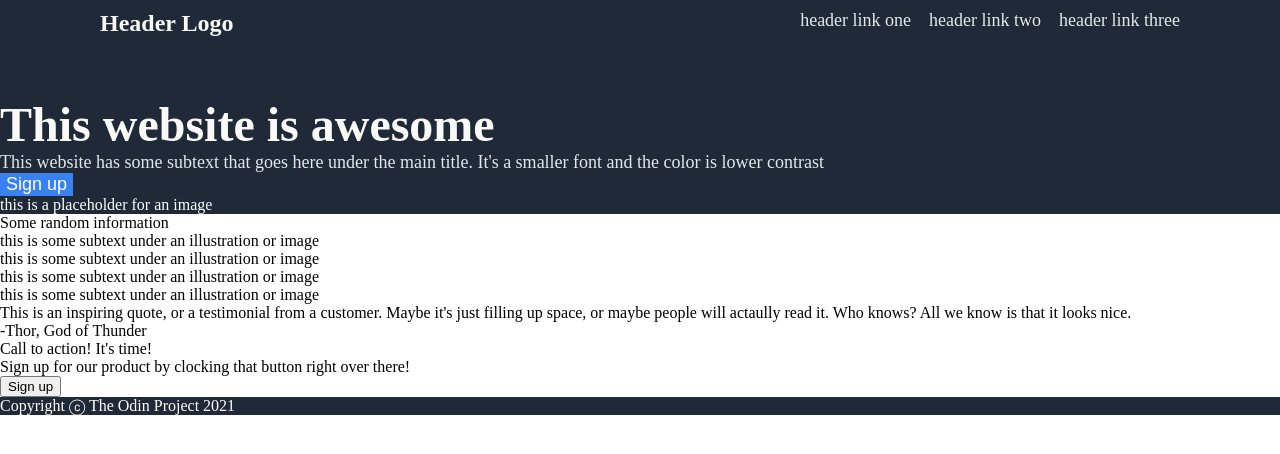
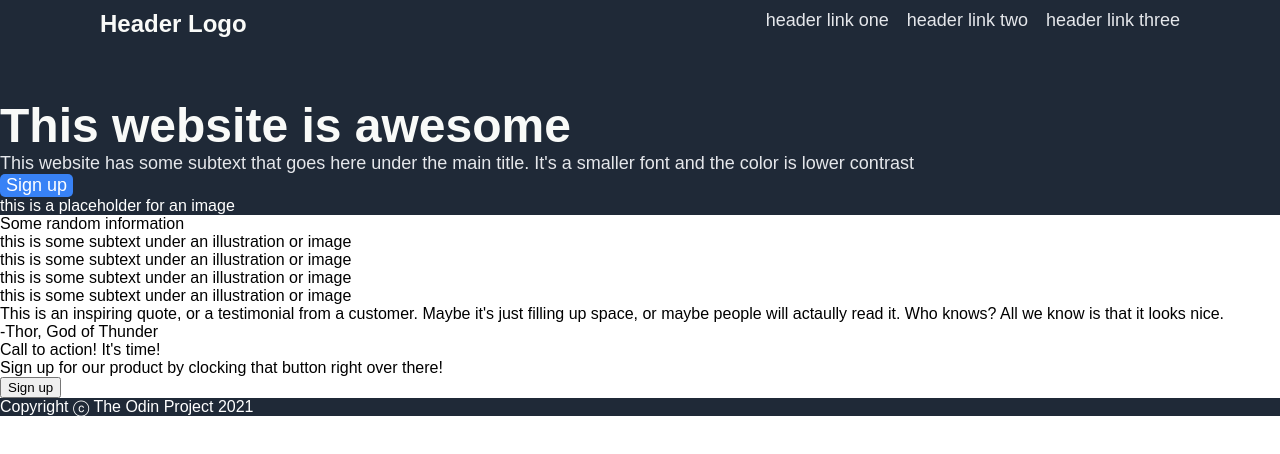
Before and after one commit to ale-munozz25/project-landing-page, a plain HTML site: page index.html in a window 1280 px wide. Drawn offline with Linux system fonts and the light colour scheme.

Commit message:
Change font and round corners on sign up button

```diff
--- a/style.css
+++ b/style.css
@@ -1,6 +1,7 @@
 body {
     margin: 0;
     padding: 0;
+    font-family: Arial, Helvetica, sans-serif;
 }
 
 .top,
@@ -41,6 +42,9 @@ a,
     background-color: #3882F6;
     color: white;
     font-size: 18px;
+    border-radius: 5px;
+
+
 }
 
 .header {
```
